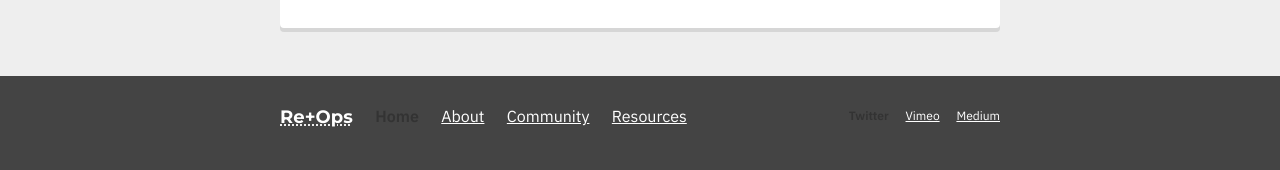
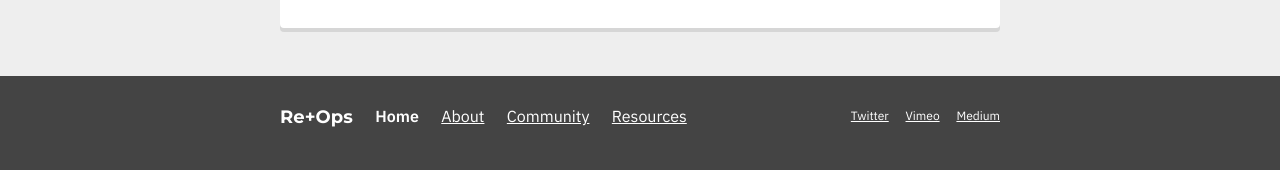
Before and after one commit to researchops/www, a Jekyll site: the page built from _pages/index.html, in a window 1280 px wide. Shown: the part 1274-1444 px from the top of the page. Built offline with Jekyll 4.4.1, drawn with Linux system fonts in a browser that asks for light colours; nearby versions of some CDN libraries; library files that are not in the unit come from our copies.

Commit message:
Update footer

```diff
--- a/_includes/footer.html
+++ b/_includes/footer.html
@@ -11,9 +11,9 @@
     </nav>
     <nav class="nav-secondary">
       <ul>
-        <li class="nav-home"><a href="https://twitter.com/teamreops?lang=en">Twitter</a>
-        <li class="nav-about"><a href="https://vimeo.com/teamreops">Vimeo</a>
-        <li class="nav-community"><a href="https://medium.com/researchops-community">Medium</a>
+        <li class="nav-twitter"><a href="https://twitter.com/teamreops?lang=en">Twitter</a>
+        <li class="nav-vimeo"><a href="https://vimeo.com/teamreops">Vimeo</a>
+        <li class="nav-medium"><a href="https://medium.com/researchops-community">Medium</a>
       </ul>
     </nav>
 
--- a/stylesheets/screen.css
+++ b/stylesheets/screen.css
@@ -460,6 +460,18 @@
 	margin-bottom: 0.8em;
 }
 
+.site-footer h1 abbr{
+	text-decoration: none;
+}
+
+.layout--home .site-footer li.nav-home a,
+.layout--about .site-footer li.nav-about a,
+.layout--community .site-footer li.nav-community a,
+.layout--resources .site-footer li.nav-resources a{
+	color: white;
+
+}
+
 .site-footer h1 a{ text-decoration: none; }
 
 .site-footer a,
```
